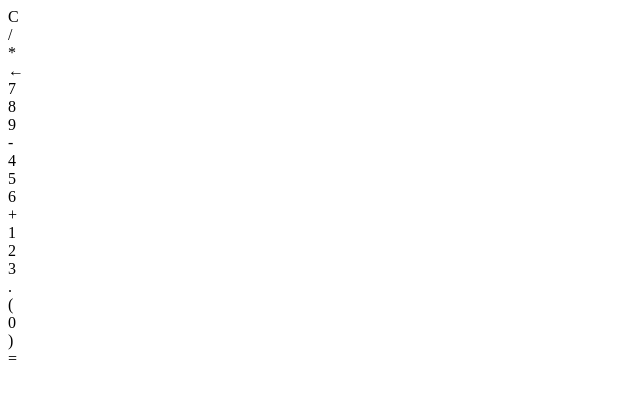
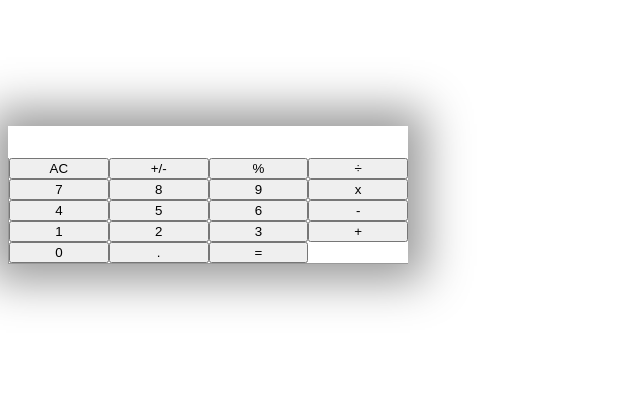
Before and after one commit to toluthedev/calculator-app, a plain HTML site: page index.html in a window 1280 px wide. Shown: the whole page, without its empty margins (0-640 px from the left). Drawn offline with Linux system fonts and the light colour scheme.

Commit message:
changed html divs to buttons and updated css stylesheet

```diff
--- a/index.html
+++ b/index.html
@@ -9,35 +9,33 @@
     <link rel="stylesheet" href="style.css">
 </head>
 <body>
-    <div class="container">
-        <div id ="calcdisplay"> </div>
+    <div class="calculator-grid">
+        <div id="calculator-display"> </div>
 
         <div class="buttons"> <!-- buttons on the calculator -->
-            <div class="button">C</div>
-            <div class="button">/</div>
-            <div class="button">*</div>
-            <div class="button">&larr;</div>
+            <button>AC</button>
+            <button>+/-</button>
+            <button>%</button>
+            <button>÷</button>
 
-            <div class="button">7</div>
-            <div class="button">8</div>
-            <div class="button">9</div>
-            <div class="button">-</div>
+            <button>7</button>
+            <button>8</button>
+            <button>9</button>
+            <button>x</button>
 
-            <div class="button">4</div>
-            <div class="button">5</div>
-            <div class="button">6</div>
-            <div class="button">+</div>
+            <button>4</button>
+            <button>5</button>
+            <button>6</button>
+            <button>-</button>
 
-            <div class="button">1</div>
-            <div class="button">2</div>
-            <div class="button">3</div>
-            <div class="button">.</div>
+            <button>1</button>
+            <button>2</button>
+            <button>3</button>
+            <button>+</button>
 
-            <div class="button">(</div>
-            <div class="button">0</div>
-            <div class="button">)</div>
-
-            <div id="equal" class="button">=</div>
+            <button>0</button>
+            <button>.</button>
+            <button>=</button>
 
         </div> <!-- end tag for buttons div -->
     </div> <!-- end tag for container div -->
--- a/style.css
+++ b/style.css
@@ -0,0 +1,24 @@
+.calculator-grid{
+    max-width: 400px;
+    margin-top:10%; /* margin short-hand is top right bottom left*/
+    margin-right: auto 0;
+    margin-bottom: auto;
+    box-shadow: 0px 0px 43px 17px rgba(153,153,153,1); /* horizontal shadow px,  vertical shadow px, blur effect px, spread radius px, color */
+
+}
+
+#calculator-display{
+    text-align: right;
+    width:70px;
+    line-height:70px; /* height of a line */
+    padding: 16px 8px;
+    font-size: 25px;
+}
+
+.buttons {
+    display:grid; /* defined buttons as grid container */
+    border-bottom:1px solid #999; /*width,style.color*/
+    border-left:1px solid #999;
+    grid-template-columns: 1fr 1fr 1fr 1fr; /* 4 equal colums */
+
+}
```
